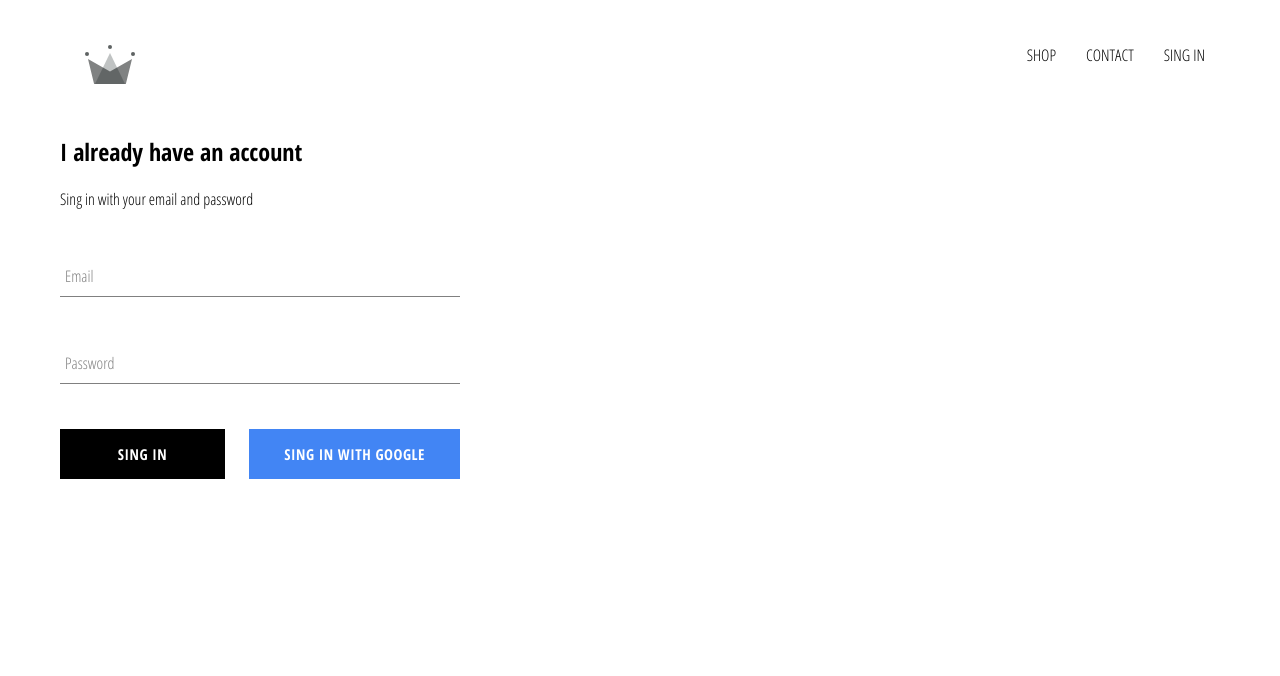
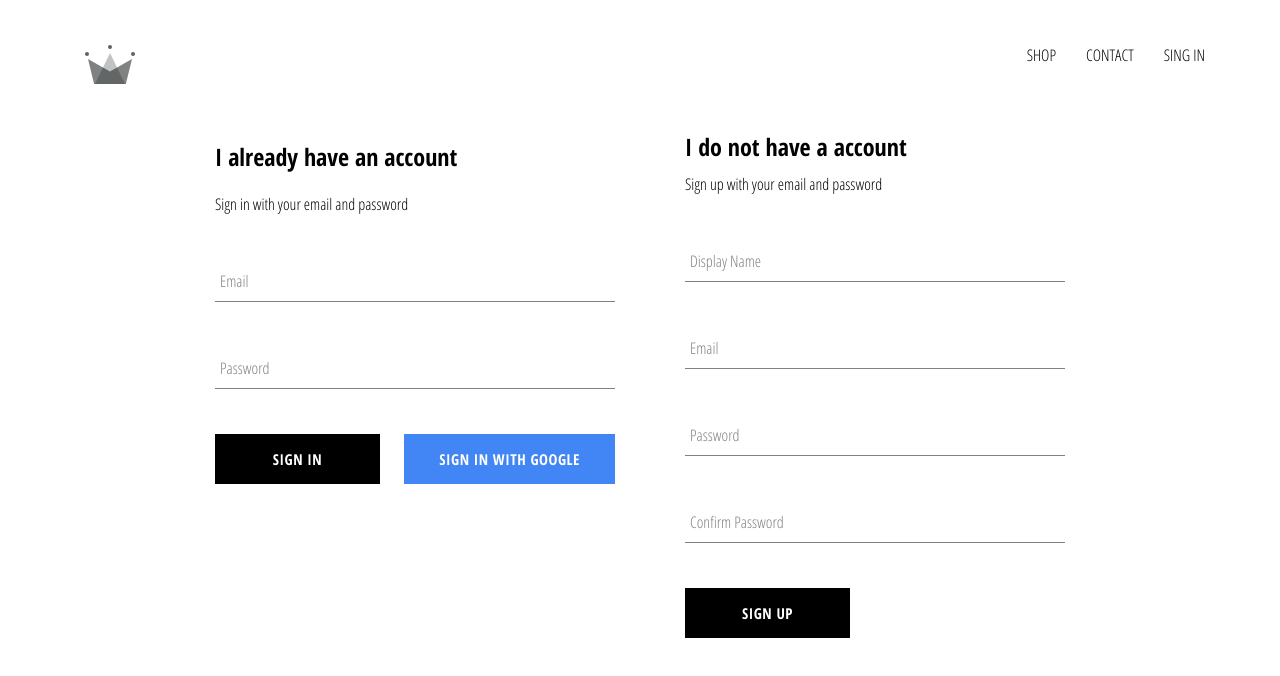
Before and after one commit to alexkolotukhina/crwn-clothing, a React (Create React App) app: page /singin in a window 1280 px wide. Shown: the top 676 px of the page. Built offline with nearby package versions, Linux system fonts and the light colour scheme; no server answers.

Commit message:
Implementer firebase.

```diff
--- a/src/App.js
+++ b/src/App.js
@@ -4,9 +4,9 @@
 
 import HomePage from './pages/homepage/homepage.component';
 import ShopPage from './pages/shop/shop.component';
-import SingInAndSingUpPage from './pages/sing-in-and-sing-up/sing-in-and-sing-up.component';
+import SingInAndSingUpPage from './pages/sign-in-and-sign-up/sign-in-and-sign-up.component';
 import Header from './components/header/header.component';
-import { auth } from './firebase/firebase.utils';
+import { auth, createUserProfileDocument } from './firebase/firebase.utils';
 
 class App extends React.Component {
   constructor() {
@@ -20,10 +20,23 @@
   unsibscribeFromAuth = null;
 
   componentDidMount() {
-    this.unsibscribeFromAuth = auth.onAuthStateChanged(user => {
-      this.setState({currentUser: user});
+    this.unsibscribeFromAuth = auth.onAuthStateChanged(async userAuth => {
+      if(userAuth) {
+        const userRef = await createUserProfileDocument(userAuth);
 
-      console.log(user);
+        userRef.onSnapshot(snapShot => {
+          this.setState({
+            currentUser: {
+              id: snapShot.id,
+              ...snapShot.data()
+            }
+          });
+
+          console.log(this.state);
+        });
+      } else {
+        this.setState({currentUser: userAuth});
+      }
     })
   }
 
--- a/src/components/sing-in/sing-in.component.jsx
+++ b/src/components/sign-in/sign-in.component.jsx
@@ -1,10 +1,10 @@
 import React from 'react';
-import './sing-in.styles.scss';
+import './sign-in.styles.scss';
 
 import FormInput from '../form-input/form-input.component';
 import CustomButton from '../custom-button/custom-button.component';
 import { singInWithGoogle } from '../../firebase/firebase.utils.js';
-class SingIn extends React.Component {
+class SignIn extends React.Component {
     constructor(props) {
         super(props);
 
@@ -29,16 +29,16 @@
     render() {
         const { email, password } = this.state;
         return(
-            <div className="sing-in">
+            <div className="sign-in">
                 <h2>I already have an account</h2>
-                <span>Sing in with your email and password</span>
+                <span>Sign in with your email and password</span>
 
                 <form onSubmit={ this.handleSubmit }>
                     <FormInput name='email' label='Email' type="email" value={email} handleChange={this.handleChange} required />
                     <FormInput name='password' label='Password' type="password" value={password} handleChange={this.handleChange} required />
                     <div className="buttons">
-                        <CustomButton type="submit">Sing in</CustomButton>
-                        <CustomButton onClick={singInWithGoogle} isGoogleSingIn>Sing in with Google</CustomButton>
+                        <CustomButton type="submit">Sign in</CustomButton>
+                        <CustomButton onClick={singInWithGoogle} isGoogleSingIn>Sign in with Google</CustomButton>
                     </div>
                 </form>
             </div>
@@ -46,4 +46,4 @@
     }
 }
 
-export default SingIn;
+export default SignIn;
--- a/src/components/sing-in/sing-in.styles.scss
+++ b/src/components/sign-in/sign-in.styles.scss
@@ -1,4 +1,4 @@
-.sing-in {
+.sign-in {
   width: 400px;
   display: flex;
   flex-direction: column;
--- /dev/null
+++ b/src/components/sign-up/sign-up.component.jsx
@@ -0,0 +1,70 @@
+import React from 'react';
+import FormInput from '../form-input/form-input.component';
+import CustomButton from '../custom-button/custom-button.component';
+
+import { auth, createUserProfileDocument } from '../../firebase/firebase.utils';
+import './sign-up.styles.scss';
+
+class SignUp extends React.Component {
+    constructor() {
+        super();
+
+        this.state = {
+            displayName: '',
+            email: '',
+            password: '',
+            confirmPassword: ''
+        }
+    }
+
+    handleChange = (event) => {
+        const {name, value} = event.target;
+
+        this.setState({[name]: value});
+    }
+
+    handleSubmit = async (event) => {
+        event.preventDefault();
+
+        const { displayName, email, password, confirmPassword } = this.state;
+
+        if(password !== confirmPassword) {
+            alert("password don't match");
+            return;
+        }
+
+        try {
+            const { user } = await auth.createUserWithEmailAndPassword(email, password);
+
+            await createUserProfileDocument(user, {displayName});
+
+            this.setState({
+                displayName: '',
+                email: '',
+                password: '',
+                confirmPassword: ''
+            })
+        } catch (error) {
+            console.error(error);
+        }
+    }
+
+    render() {
+        const { displayName, email, password, confirmPassword } = this.state;
+        return(
+            <div className='sign-up'>
+                <h2 className='title'> I do not have a account</h2>
+                <span>Sign up with your email and password</span>
+                <form className='sing-up-form' onSubmit={this.handleSubmit}>
+                    <FormInput type="text" name="displayName" value={displayName} onChange={this.handleChange} label='Display Name' required />
+                    <FormInput type="email" name="email" value={email} onChange={this.handleChange} label='Email' required />
+                    <FormInput type="password" name="password" value={password} onChange={this.handleChange} label='Password' required />
+                    <FormInput type="password" name="confirmPassword" value={confirmPassword} onChange={this.handleChange} label='Confirm Password' required />
+                    <CustomButton type="submit">SIGN UP</CustomButton>
+                </form>
+            </div>
+        )
+    }
+}
+
+export default SignUp;
--- /dev/null
+++ b/src/components/sign-up/sign-up.styles.scss
@@ -0,0 +1,9 @@
+.sign-up {
+  display: flex;
+  flex-direction: column;
+  width: 380px;
+
+  .title {
+    margin: 10px 0;
+  }
+}
--- a/src/firebase/firebase.utils.js
+++ b/src/firebase/firebase.utils.js
@@ -12,6 +12,32 @@
     measurementId: "G-PY4MRD0SH4"
 }
 
+export const createUserProfileDocument = async (userAuth, additionalData) => {
+    if(!userAuth) return;
+
+    const userRef = firestore.doc(`users/${userAuth.uid}`);
+
+    const snapShot = await userRef.get();
+
+    if(!snapShot.exists) {
+        const { displayName, email } = userAuth;
+        const createAt = new Date();
+
+        try{
+            await userRef.set({
+                displayName,
+                email,
+                createAt,
+                ...additionalData,
+            })
+        } catch(error) {
+            console.log('error', error.message);
+        }
+    }
+
+    return userRef;
+}
+
 firebase.initializeApp(config);
 
 export const auth = firebase.auth();
--- /dev/null
+++ b/src/pages/sign-in-and-sign-up/sign-in-and-sign-up.component.jsx
@@ -0,0 +1,12 @@
+import SignIn from '../../components/sign-in/sign-in.component';
+import SignUp from '../../components/sign-up/sign-up.component';
+import './sign-in-and-sign-up.styles.scss';
+
+const SingInAndSingUpPage = () => (
+    <div className="sign-in-and-sign-up">
+        <SignIn />
+        <SignUp />
+    </div>
+);
+
+export default SingInAndSingUpPage;
--- /dev/null
+++ b/src/pages/sign-in-and-sign-up/sign-in-and-sign-up.styles.scss
@@ -0,0 +1,6 @@
+.sign-in-and-sign-up {
+  width: 850px;
+  display: flex;
+  justify-content: space-between;
+  margin: 30px auto;
+}
--- a/src/pages/sing-in-and-sing-up/sing-in-and-sing-up.component.jsx
+++ /dev/null
@@ -1,10 +0,0 @@
-import SingIn from '../../components/sing-in/sing-in.component';
-import './sing-in-and-sing-up.styles.sass';
-
-const SingInAndSingUpPage = () => (
-    <div className="sing-in-and-sing-up">
-        <SingIn />
-    </div>
-);
-
-export default SingInAndSingUpPage;
```
Also changed, not shown: src/pages/sing-in-and-sing-up/sing-in-and-sing-up.styles.sass (deleted).
